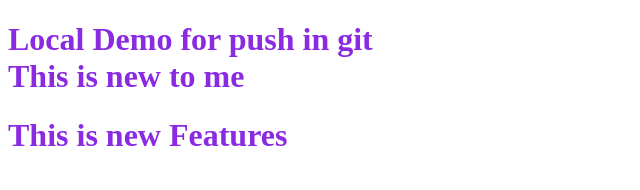
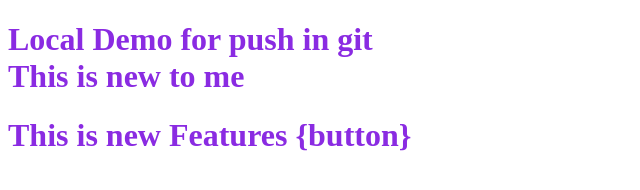
Before and after one commit to Talhaattari209/localrepo, a plain HTML site: page index.html in a window 1280 px wide. Shown: the whole page, without its empty margins (0-640 px from the left). Drawn offline with Linux system fonts and the light colour scheme.

Commit message:
MC main-1

```diff
--- a/index.html
+++ b/index.html
@@ -8,6 +8,6 @@
 </head>
 <body>
     <h1>Local Demo for push in git <br> This is new to me</h1>
-    <h1>This is new Features</h1>
+    <h1>This is new Features {button}</h1>
 </body>
 </html>
```
